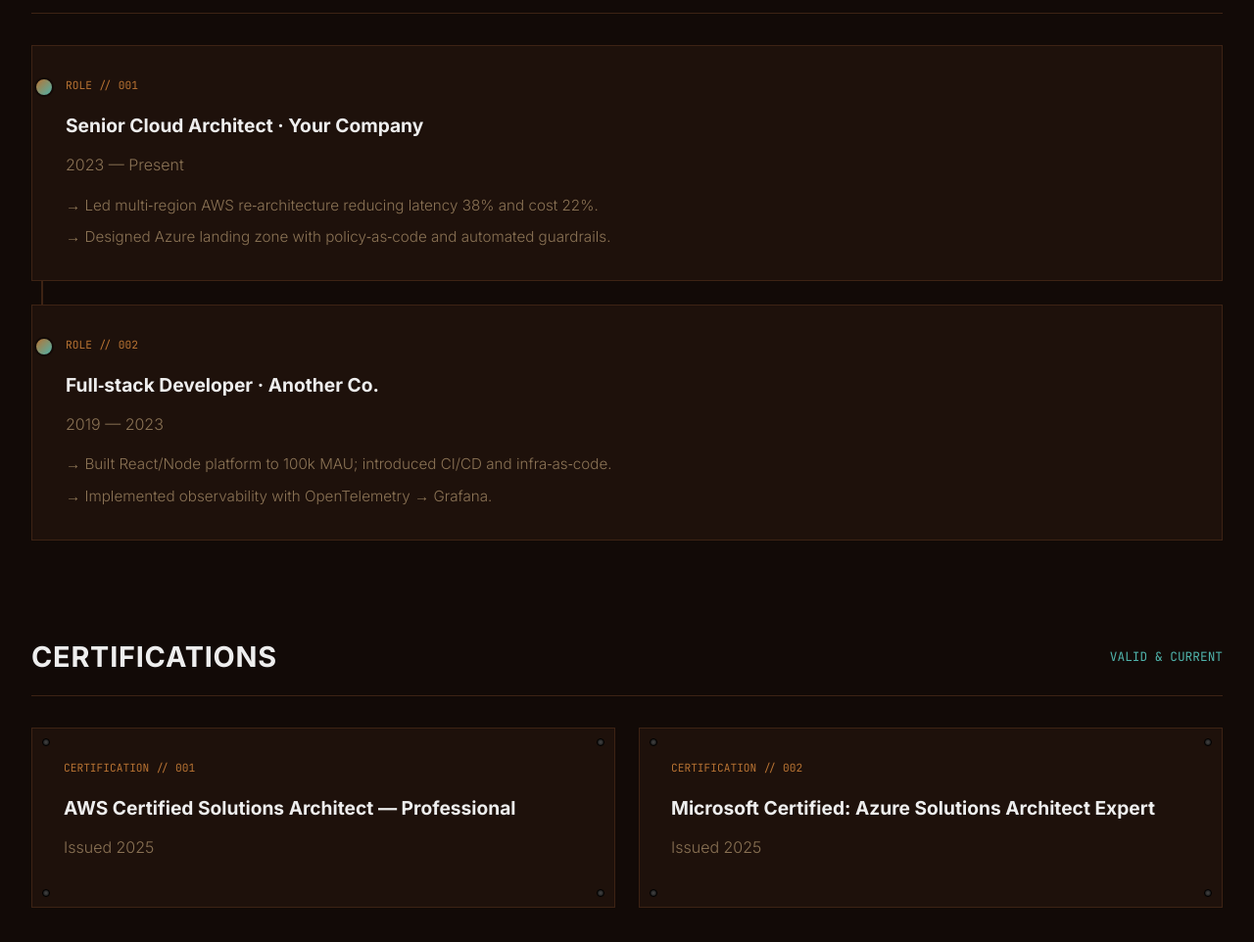
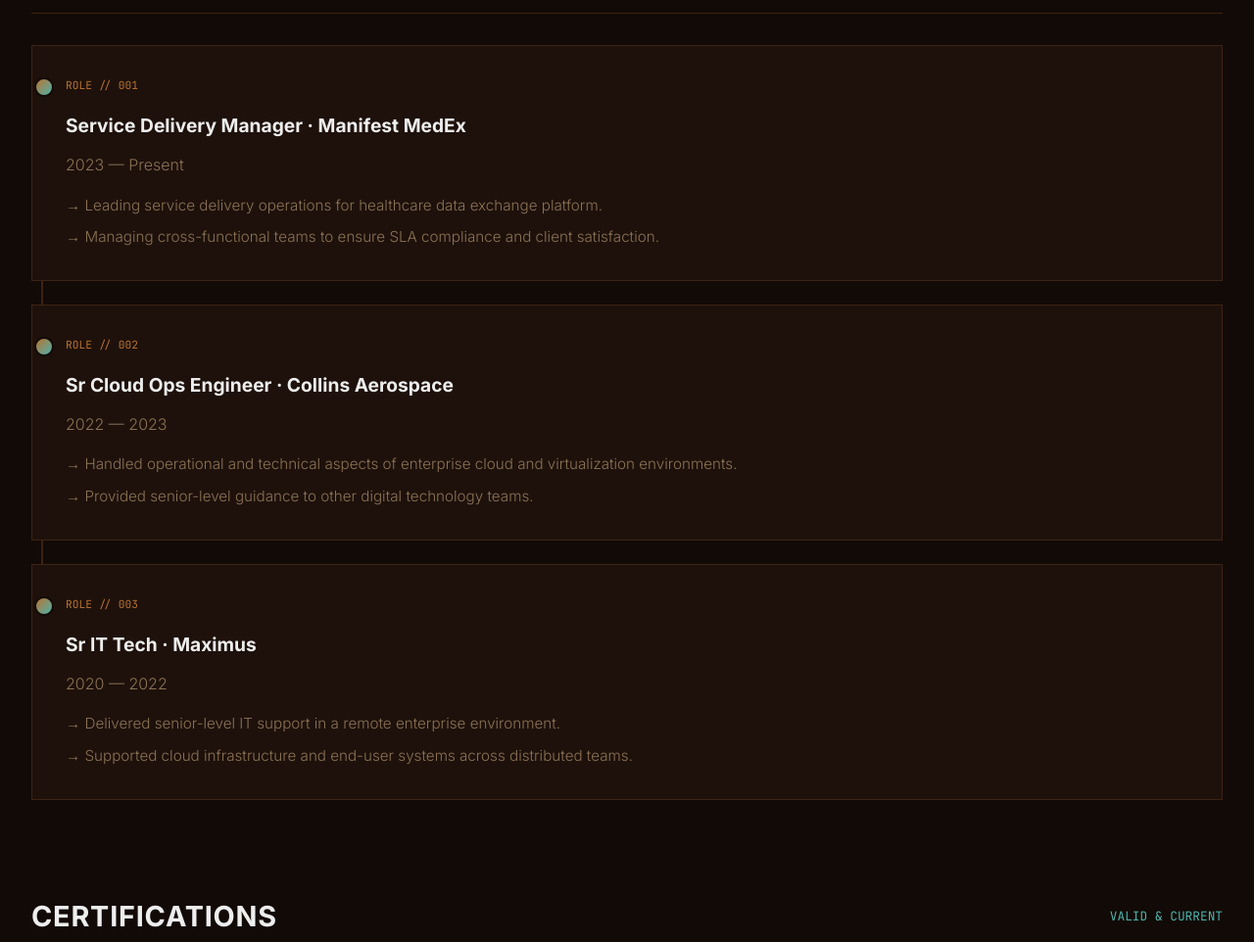
Before and after one commit to ahafez8596/Portfolio, a plain HTML site: page index.html in a window 1280 px wide. Shown: the part 1574-2536 px from the top of the page at 98% size. Drawn offline with Linux system fonts and the light colour scheme.

Commit message:
Update experience section with current roles

```diff
--- a/index.html
+++ b/index.html
@@ -628,21 +628,30 @@
 
     const EXPERIENCE = [
       {
-        role: 'Senior Cloud Architect',
-        company: 'Your Company',
+        role: 'Service Delivery Manager',
+        company: 'Manifest MedEx',
         period: '2023 — Present',
         highlights: [
-          'Led multi‑region AWS re‑architecture reducing latency 38% and cost 22%.',
-          'Designed Azure landing zone with policy‑as‑code and automated guardrails.'
+          'Leading service delivery operations for healthcare data exchange platform.',
+          'Managing cross-functional teams to ensure SLA compliance and client satisfaction.'
         ]
       },
       {
-        role: 'Full‑stack Developer',
-        company: 'Another Co.',
-        period: '2019 — 2023',
+        role: 'Sr Cloud Ops Engineer',
+        company: 'Collins Aerospace',
+        period: '2022 — 2023',
         highlights: [
-          'Built React/Node platform to 100k MAU; introduced CI/CD and infra‑as‑code.',
-          'Implemented observability with OpenTelemetry → Grafana.'
+          'Handled operational and technical aspects of enterprise cloud and virtualization environments.',
+          'Provided senior-level guidance to other digital technology teams.'
+        ]
+      },
+      {
+        role: 'Sr IT Tech',
+        company: 'Maximus',
+        period: '2020 — 2022',
+        highlights: [
+          'Delivered senior-level IT support in a remote enterprise environment.',
+          'Supported cloud infrastructure and end-user systems across distributed teams.'
         ]
       }
     ];
```
